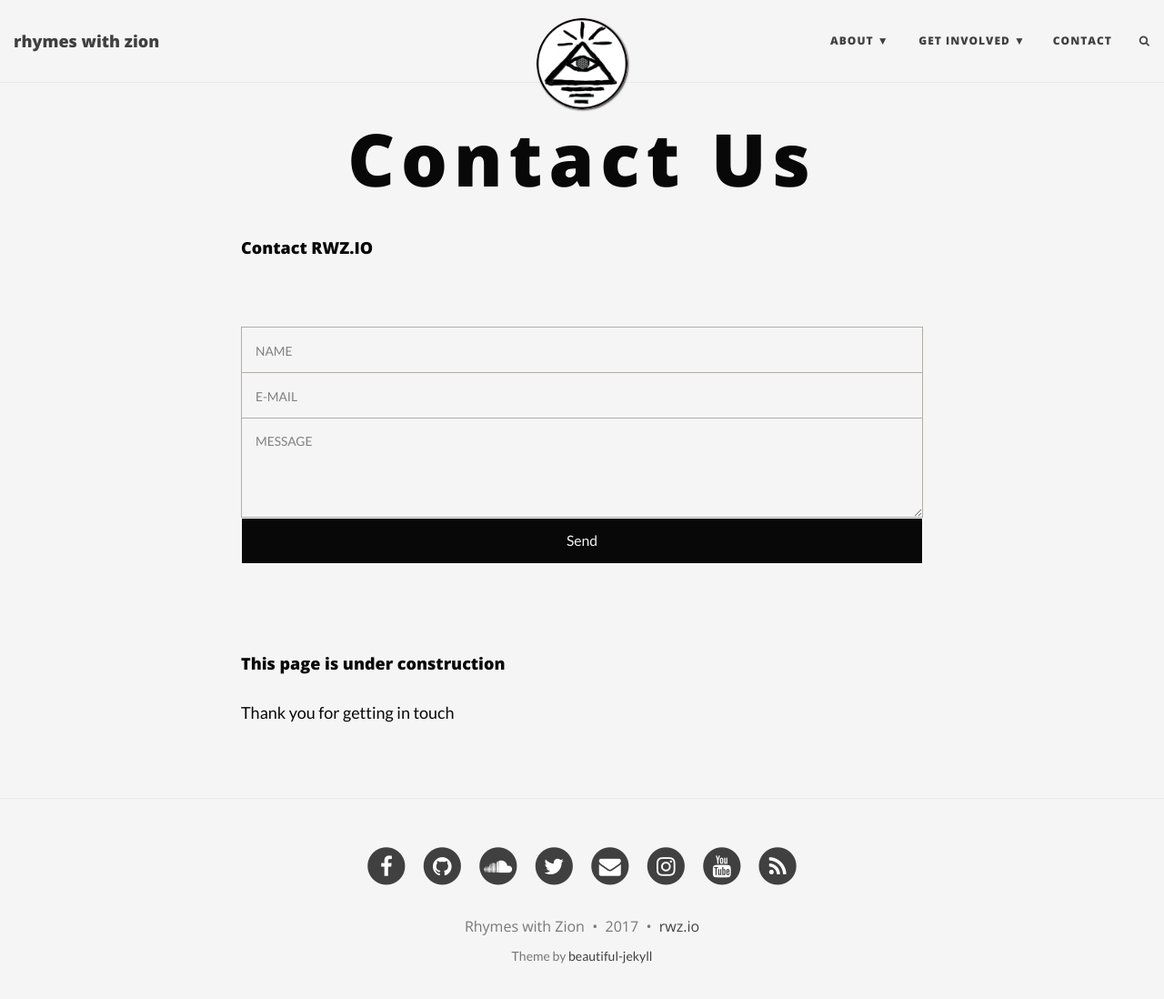
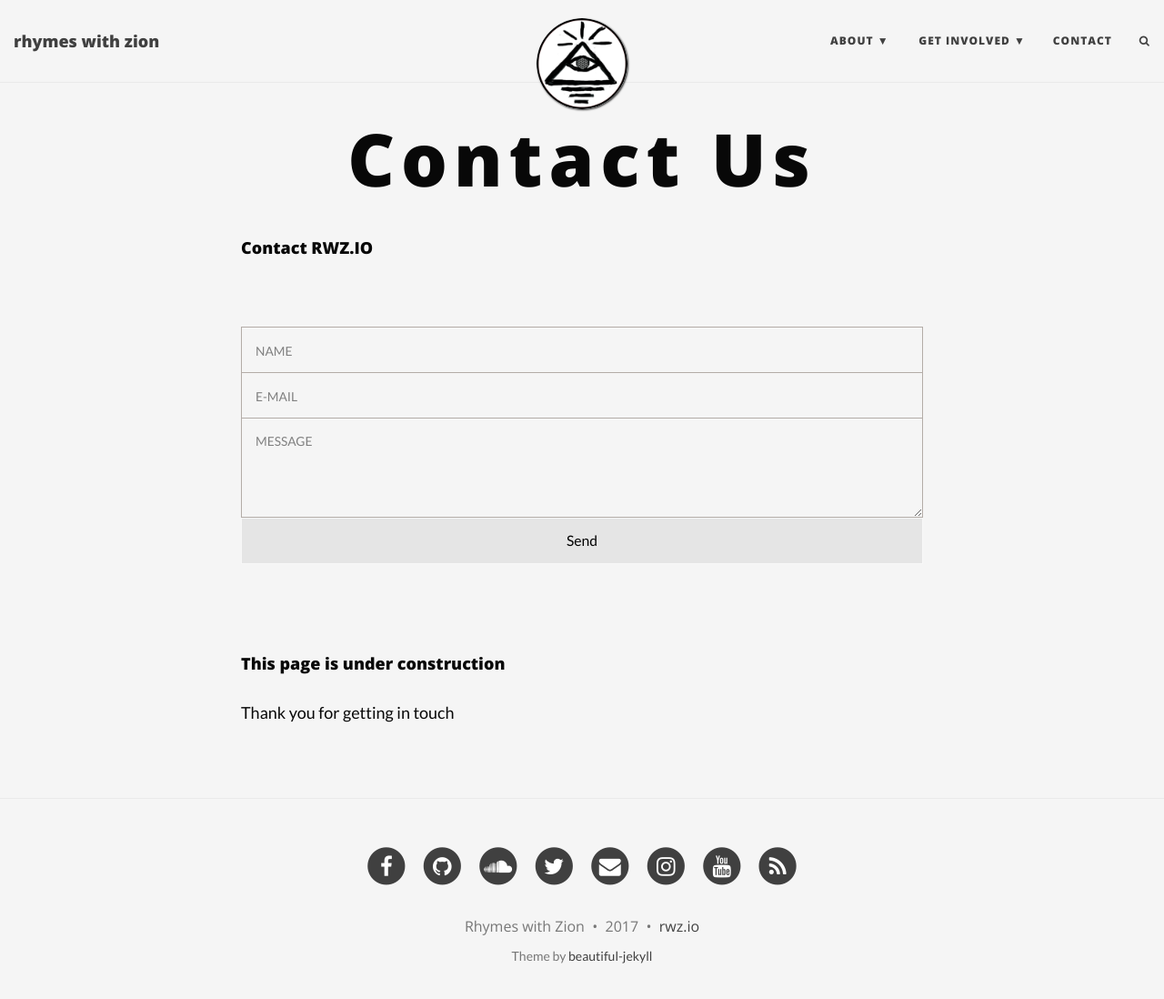
Before and after one commit to rhymeswithzion/rwz-test, a Jekyll site: the page built from contact.md, in a window 1280 px wide and 1111 px high. Shown: the top 1098 px of the window at 91% size. Built offline with Jekyll 4.4.1, drawn with Linux system fonts in a browser that asks for light colours; some web fonts are replaced; comment, search, counter and statistics services are not loaded.

Commit message:
Update contact.css

```diff
--- a/css/contact.css
+++ b/css/contact.css
@@ -281,7 +281,7 @@
 }
 
 input:hover::placeholder, textarea:hover::placeholder {
-  color: #e2dedb;
+  color: #434241;
   font-size: 0.875em;
 }
 
@@ -330,8 +330,8 @@
 }
 
 input:hover {
-  background: #080808;
-  color: #f5f5f5;
+  background: #E5E5E5;
+  color: #080808;
 }
 
 textarea {
@@ -357,8 +357,8 @@
 }
 
 textarea:hover {
-  background: #080808;
-  color: #f5f5f5;
+  background: #E5E5E5;
+  color: #080808;
 }
 
 #submit {
@@ -369,8 +369,8 @@
 
   font-family: 'Lato', sans-serif;
   font-size: 0.875em;
-  color: #f4f4f4;
-  background: #080808;
+  color: #000000;
+  background: #E5E5E5;
 
   outline:none;
   cursor: pointer;
@@ -380,8 +380,8 @@
 }
 
 #submit:hover {
-  color: #000000;
-  background: #f8f8f8
+  color: #E5E5E5;
+  background: #080808
 }
 Contact GitHub API Training Shop Blog About
 © 2017 GitHub, Inc. Terms Privacy Security Status Help
```
